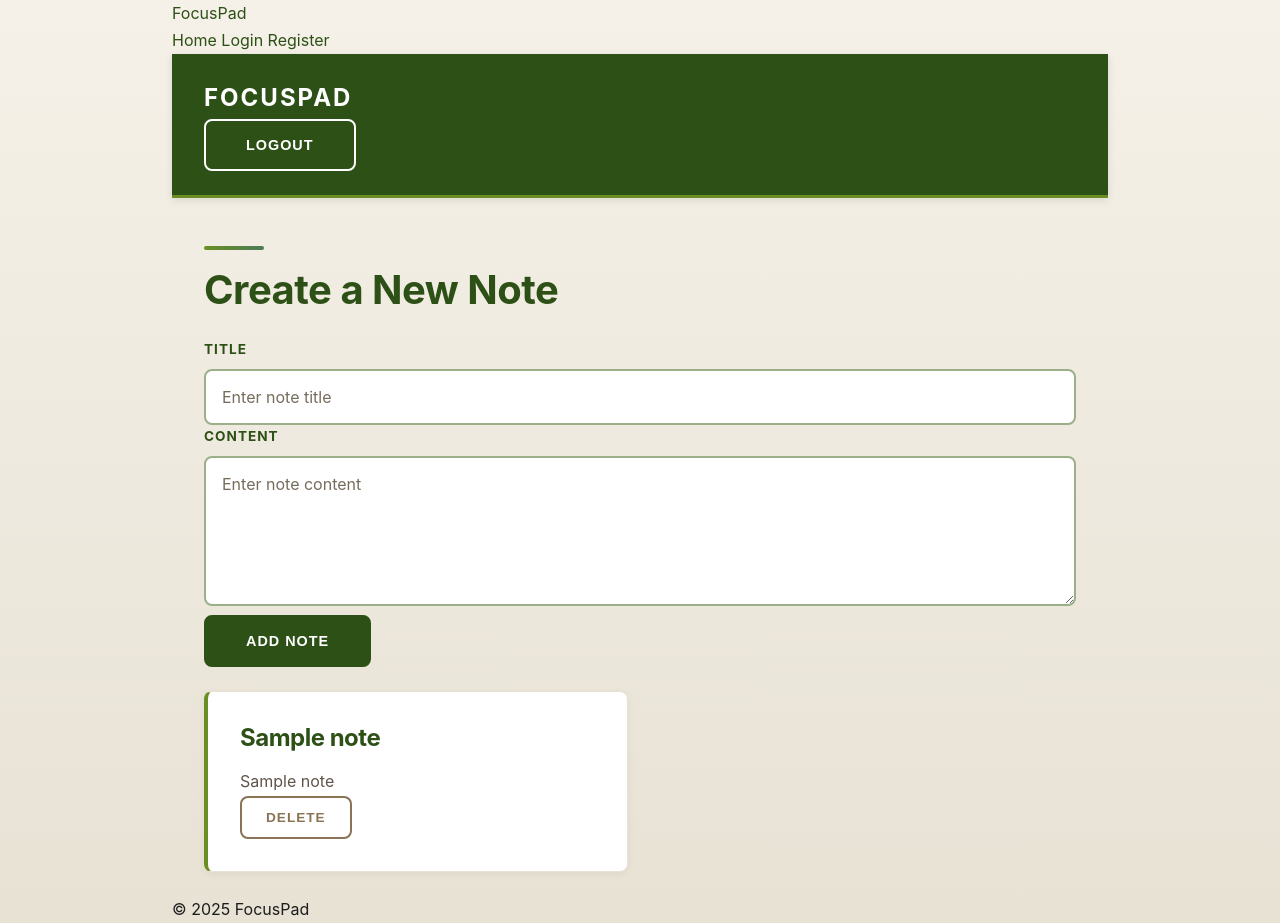
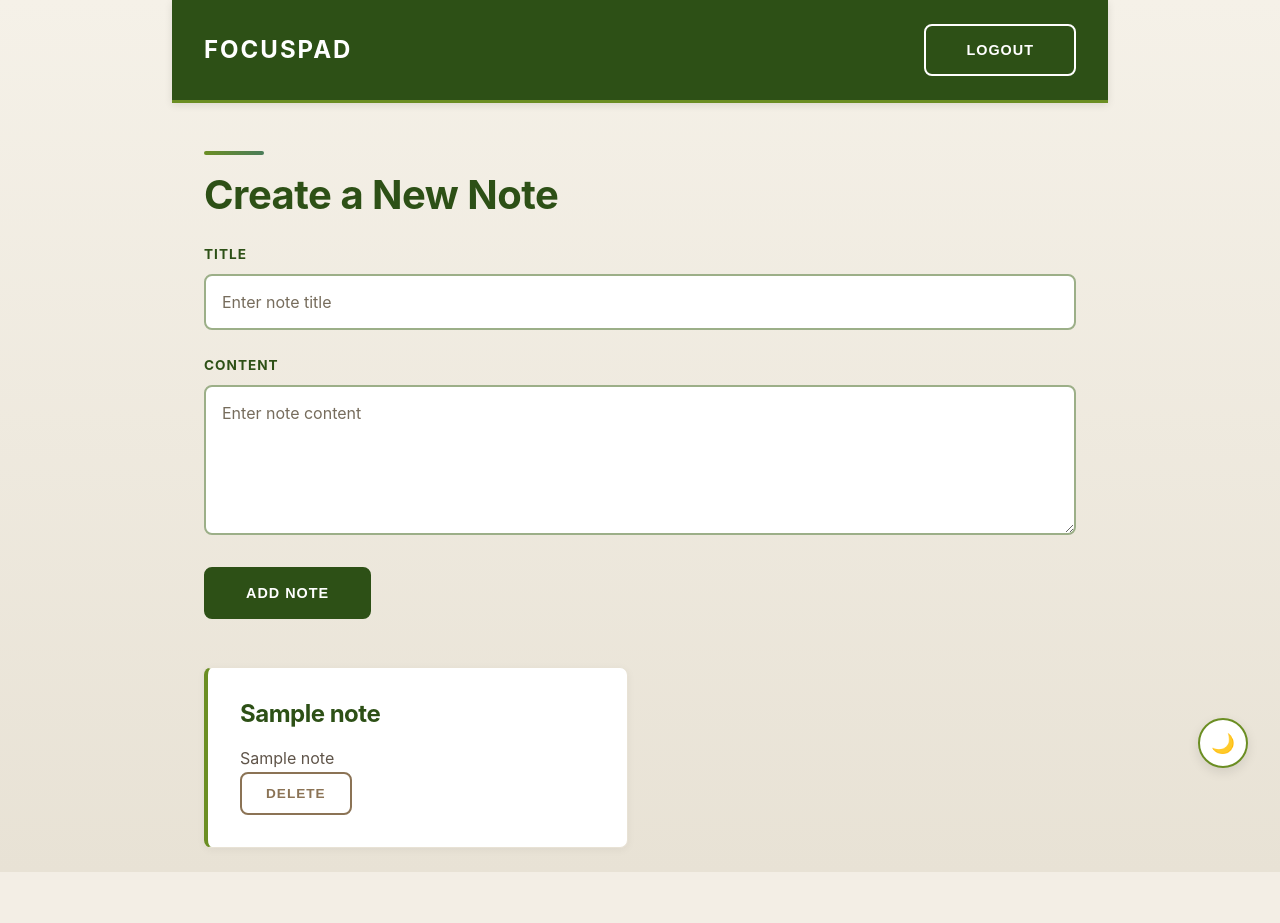
Before and after one commit to m6lvink/FocusPad, a Flask app: template templates/dashboard.html in a window 1280 px wide. After the commit the page ends 872 px from the top, so only its background shows below. Run offline with Flask 3, Linux system fonts and the light colour scheme; the visitor is signed in with stand-in values (Sample User, id 1); the template is opened without the code that fills it: most values are stand-ins (such as "Sample title", 1, 10 or a date in 2020).

Commit message:
fix: resolve duplicate decorators, theme toggle, and undefined CSS classesRetry --> D:

````diff
--- a/app.py
+++ b/app.py
@@ -1,5 +1,5 @@
 '''
-Main Application - FocusPad (with CSRF, CSP, and static MIME fix)
+Main Application - FocusPad
 '''
 import mimetypes  # ensure CSS served w/ text/css MIME type
 mimetypes.add_type('text/css', '.css')
@@ -45,13 +45,10 @@ def init_db():
             )
         """)
 
+# Combined before_request to handle both init and nonce
 @app.before_request
 def before_request():
     init_db()
-
-# Generated a per-request nonce for CSP
-@app.before_request
-def before_request():
     g.csp_nonce = secrets.token_urlsafe(16)
 
 # Exposed CSP nonce to templates
--- a/templates/base.html
+++ b/templates/base.html
@@ -17,7 +17,8 @@
   <!-- Serve CSS via Flask to avoid path/cache issues -->
   <link rel="stylesheet" href="{{ url_for('static', filename='style.css') }}">
 </head>
-<body class="theme-light">
+<body>
+  {% if 'user_id' not in session %}
   <header class="header">
     <div class="container d-flex justify-between align-center">
       <a href="/" class="brand">
@@ -30,27 +31,49 @@
       </nav>
     </div>
   </header>
+  {% endif %}
+
   <main class="main container">
     {% block content %}{% endblock %}
   </main>
+
+  {% if 'user_id' not in session %}
   <footer class="footer">
     <div class="container">
-      <p>&copy; {{ 2025 }} FocusPad</p>
+      <p>&copy; 2025 FocusPad</p>
     </div>
   </footer>
+  {% endif %}
+
+  <!-- Theme toggle button -->
+  <button id="themeToggle" aria-label="Toggle theme">
+    <span id="themeIcon">🌙</span>
+  </button>
 
   <script nonce="{{ csp_nonce }}">
     (function () {
+      var htmlEl = document.documentElement;
+      var themeIcon = document.getElementById('themeIcon');
+
       function setTheme(t) {
-        document.body.classList.remove('theme-light', 'theme-dark');
-        document.body.classList.add('theme-' + t);
+        if (t === 'dark') {
+          htmlEl.classList.add('dark-theme');
+          if (themeIcon) themeIcon.textContent = '☀️';
+        } else {
+          htmlEl.classList.remove('dark-theme');
+          if (themeIcon) themeIcon.textContent = '🌙';
+        }
         try { localStorage.setItem('theme', t); } catch (e) {}
       }
-      document.addEventListener('click', function (e) {
-        if (!e.target.closest('[data-theme-toggle]')) return;
-        var current = document.body.classList.contains('theme-dark') ? 'light' : 'dark';
-        setTheme(current);
-      });
+
+      var toggleBtn = document.getElementById('themeToggle');
+      if (toggleBtn) {
+        toggleBtn.addEventListener('click', function () {
+          var current = htmlEl.classList.contains('dark-theme') ? 'light' : 'dark';
+          setTheme(current);
+        });
+      }
+
       var saved = 'light';
       try { saved = localStorage.getItem('theme') || 'light'; } catch (e) {}
       setTheme(saved);
--- a/templates/dashboard.html
+++ b/templates/dashboard.html
@@ -1,10 +1,10 @@
 {% extends "base.html" %}
 
-{% block title %}FocusPad – Dashboard{% endblock %}
+{% block title %}FocusPad - Dashboard{% endblock %}
 
 {% block content %}
-<nav class="navbar navbar-expand-lg navbar-dark bg-dark">
-  <div class="container-fluid">
+<nav class="navbar">
+  <div class="container-fluid navbar-expand-lg">
     <span class="navbar-brand">FocusPad</span>
     <div>
       <!-- Logout via POST to include CSRF -->
@@ -21,12 +21,12 @@
   <form method="POST" action="/dashboard">
     <input type="hidden" name="csrf_token" value="{{ csrf_token() }}">
 
-    <div class="mb-3">
+    <div class="mb-4">
       <label class="form-label">Title</label>
       <input type="text" name="title" class="form-control" placeholder="Enter note title" required>
     </div>
 
-    <div class="mb-3">
+    <div class="mb-4">
       <label class="form-label">Content</label>
       <textarea name="content" class="form-control" rows="4" placeholder="Enter note content" required></textarea>
     </div>
@@ -34,11 +34,9 @@
     <button type="submit" class="btn btn-primary">Add Note</button>
   </form>
 
-  <div class="row mt-4">
+  <div class="row mt-5">
     {% for note in notes %}
-    <div class="col-md-4">
-      <div class="card note-card">
-        <div class="card-body">
+    <div class="card note-fade-in">
       <h5 class="card-title">{{ note[1] }}</h5>
       <p class="card-text">{{ note[2] }}</p>
       <!-- Delete via POST with CSRF -->
@@ -47,9 +45,14 @@
         <button type="submit" class="btn btn-sm btn-danger">Delete</button>
       </form>
     </div>
-      </div>
-    </div>
     {% endfor %}
   </div>
 </div>
 {% endblock %}
+```
+
+## requirements.txt
+```
+Flask==3.0.0
+Flask-WTF==1.2.1
+Werkzeug==3.0.1
````
Lines whose indentation alone changed are shown as unchanged.
